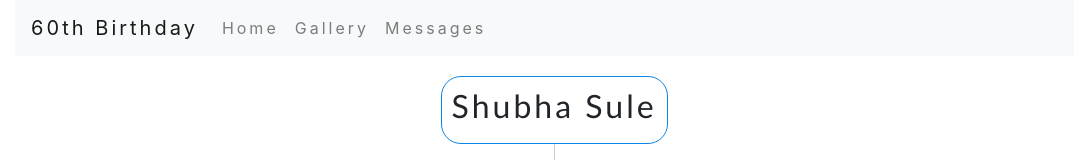
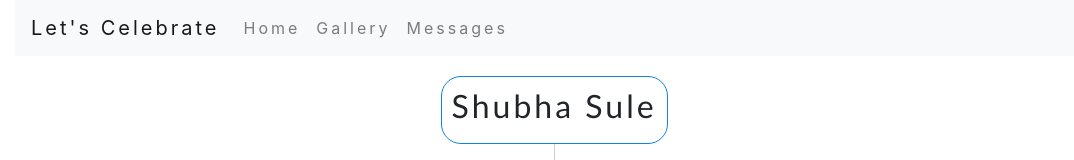
Before and after one commit to Sanchy08/newTree, a plain HTML site: page messages.html in a window 1280 px wide. Shown: the top 160 px of the page, without its empty margins (0-1074 px from the left). Drawn offline with nearby package versions, Linux system fonts and the light colour scheme.

Commit message:
Update messages.html

```diff
--- a/messages.html
+++ b/messages.html
@@ -15,7 +15,7 @@
               <span class="navbar-toggler-icon"></span>
             </button>
             <div class="collapse navbar-collapse" id="navbarTogglerDemo01">
-              <a class="navbar-brand" href="/birthday-master/index.html">60th Birthday</a>
+              <a class="navbar-brand" href="/birthday-master/index.html">Let's Celebrate</a>
               <ul class="navbar-nav mr-auto mt-2 mt-lg-0">
                 <li class="nav-item">
                     <a class="nav-link" href="/index.html">Home</a>
```
